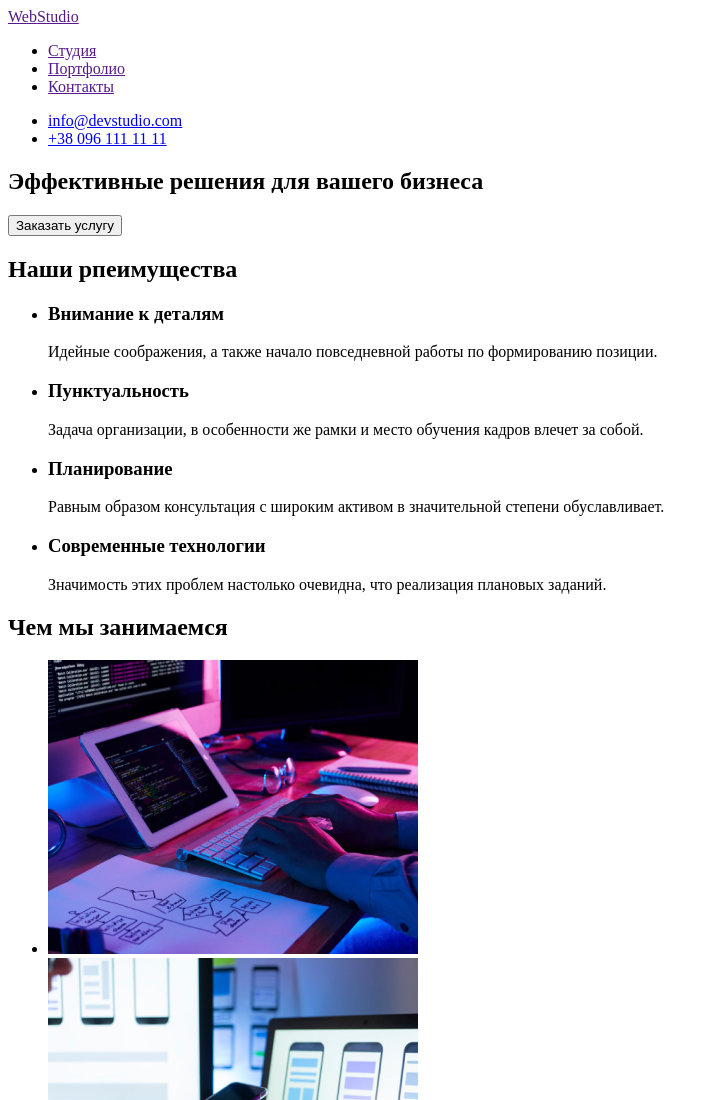
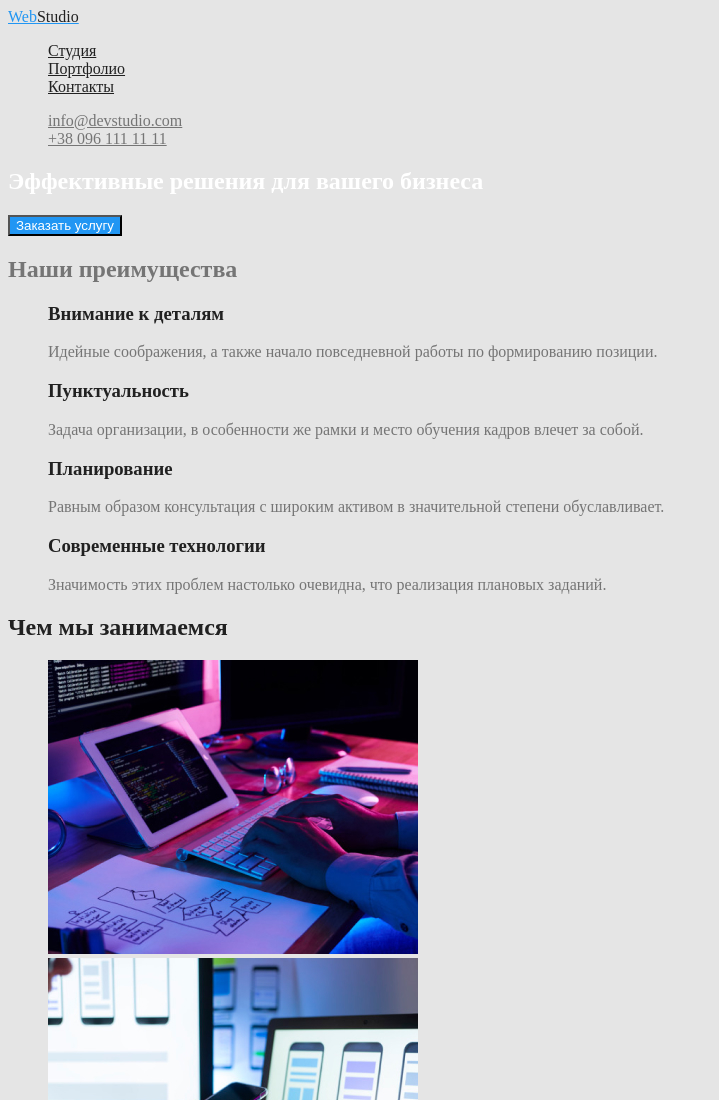
Before and after one commit to Yana903/goit-markup-hw-01, a plain HTML site: page index.html in a window 1280 px wide. Shown: the top 1100 px of the page, without its empty margins (0-719 px from the left). Drawn offline with Linux system fonts and the light colour scheme.

Commit message:
start to style + portfolio.html

```diff
--- /dev/null
+++ b/css/styles.css
@@ -0,0 +1,73 @@
+/* колір основного тексту #757575 */
+/* кдругорядний колір тексту #212121 */
+/* background #E5E5E5 */
+/* білий #FFFFFF */
+/* акцент #2196F3 */
+/* колір туксту у футері rgba(255, 255, 255, 0.6) */
+/* колір секцій #F5F4FA */
+/* колір футера та hero  #2F303A */
+
+:root {
+    --primary-text-color: #757575;
+    --title-text-color: #212121;
+    --accent-color: #2196F3;
+    --secondary-text-color: #FFFFFF;
+}
+
+body {
+    background-color: #E5E5E5;
+    color: var(--primary-text-color);
+}
+
+.logo {
+    color: #2196F3;
+}
+
+.logo > span {
+    color: #212121;
+}
+
+.list {
+    list-style: none;
+}
+
+/* site nav */
+
+.site-nav a {
+    color: #212121;
+}
+
+.site-nav a:hover,
+.site-nav a:focus
+ {
+    color: var(--accent-color);
+}
+
+.contacts a {
+    color: var(--primary-text-color);
+}
+
+.contacts a:hover,
+.contacts a:focus {
+    color: var(--accent-color);
+}
+
+
+/* hero */
+
+.hero-title {
+    color: #FFFFFF;
+}
+
+/* section */
+
+.section-title {
+    color: var(--title-text-color);
+}
+
+/* button */
+
+.button.primary {
+    color: var(--secondary-text-color);
+    background-color: var(--accent-color);
+}
--- a/index.html
+++ b/index.html
@@ -5,21 +5,22 @@
     <meta http-equiv="X-UA-Compatible" content="IE=edge">
     <meta name="viewport" content="width=device-width, initial-scale=1.0">
     <title>Document</title>
+    <link rel="stylesheet" href="./css/styles.css">
 </head>
 <body>
     <header>
         <nav>
-            <a href="">
-                <span>Web</span>Studio
+            <a href="" class="logo">
+                Web<span>Studio</span>
             </a>
-            <ul>
+            <ul class="site-nav list">
                 <li>
                     <a href="">
                         Студия
                     </a>
                 </li>
                 <li>
-                    <a href="">
+                    <a href="./portfolio.html">
                         Портфолио
                     </a>
                 </li>
@@ -30,7 +31,7 @@
                 </li>
             </ul>
         </nav>
-        <ul>
+        <ul class="contacts list" >
             <li>
                 <a href="mailto:info@devstudio.com">
                     info@devstudio.com
@@ -44,19 +45,19 @@
         </ul>
     </header>
     <main>
-        <section>
-            <h1>
+        <section class="hero">
+            <h1 class="hero-title">
                 Эффективные решения для вашего бизнеса
             </h1>
-            <button name="button">
+            <button type="button" class="button primary">
                 Заказать услугу
             </button>
         </section>
-        <section>
-            <h2>Наши рпеимущества</h2>
-            <ul>
+        <section class="section">
+            <h2>Наши преимущества</h2>
+            <ul class="list">
                 <li>
-                    <h3>
+                    <h3 class="section-title">
                         Внимание к деталям
                     </h3>
                     <p>
@@ -64,7 +65,7 @@
                     </p>
                 </li>
                 <li>
-                    <h3>
+                    <h3 class="section-title">
                         Пунктуальность
                     </h3>
                     <p>
@@ -72,7 +73,7 @@
                     </p>
                 </li>
                 <li>
-                    <h3>
+                    <h3 class="section-title">
                         Планирование
                     </h3>
                     <p>
@@ -80,7 +81,7 @@
                     </p>
                 </li>
                 <li>
-                    <h3>
+                    <h3 class="section-title">
                         Современные технологии
                     </h3>
                     <p>
@@ -89,11 +90,11 @@
                 </li>
             </ul>
         </section>
-        <section>
-            <h2>
+        <section class="section">
+            <h2 class="section-title">
                 Чем мы занимаемся
             </h2>
-            <ul>
+            <ul class="list">
                 <li>
                     <img src="./images/img1.jpg" alt="картинка1" width="370">
                 </li>
@@ -105,11 +106,11 @@
                 </li>
             </ul>
         </section>
-        <section>
-            <h2>
+        <section class="section">
+            <h2 class="section-title">
                 Наша команда
             </h2>
-            <ul>
+            <ul class="list">
                 <li>
                     <img src="./images/img4.jpg" alt="картинка4" width="270">
                     <h3>
@@ -154,7 +155,7 @@
             <span>Web</span>Studio
         </a>
         <address>
-            <ul>
+            <ul class="list">
                 <li>
                     <a href="">
                         г. Киев, пр-т Леси Украинки, 26
```
Also changed, not shown: portfolio.html (added, +12 -0 lines).
